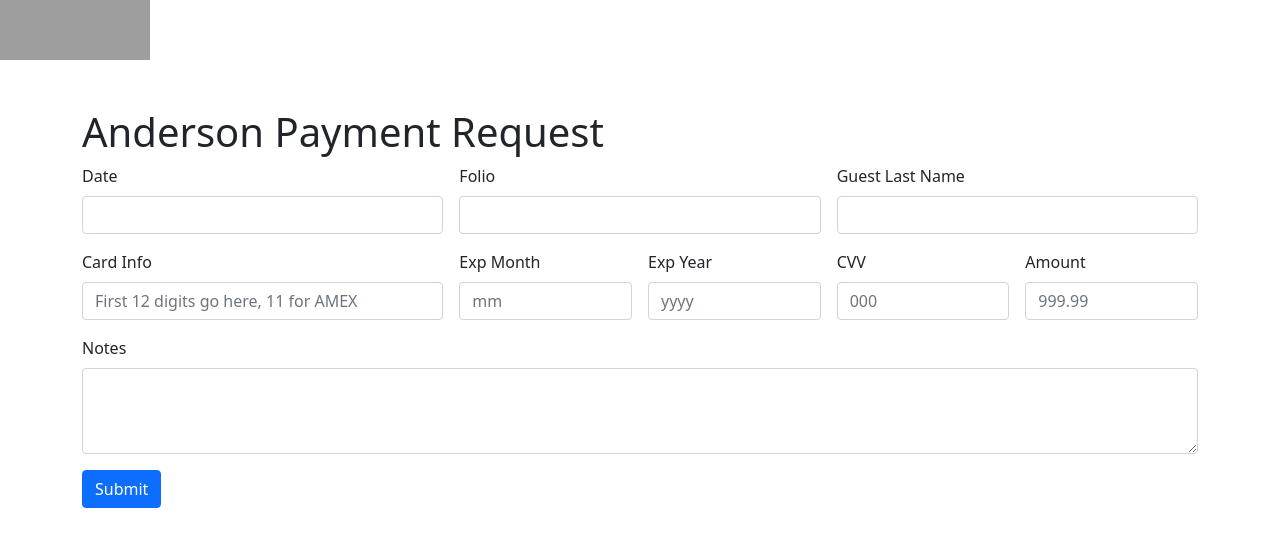
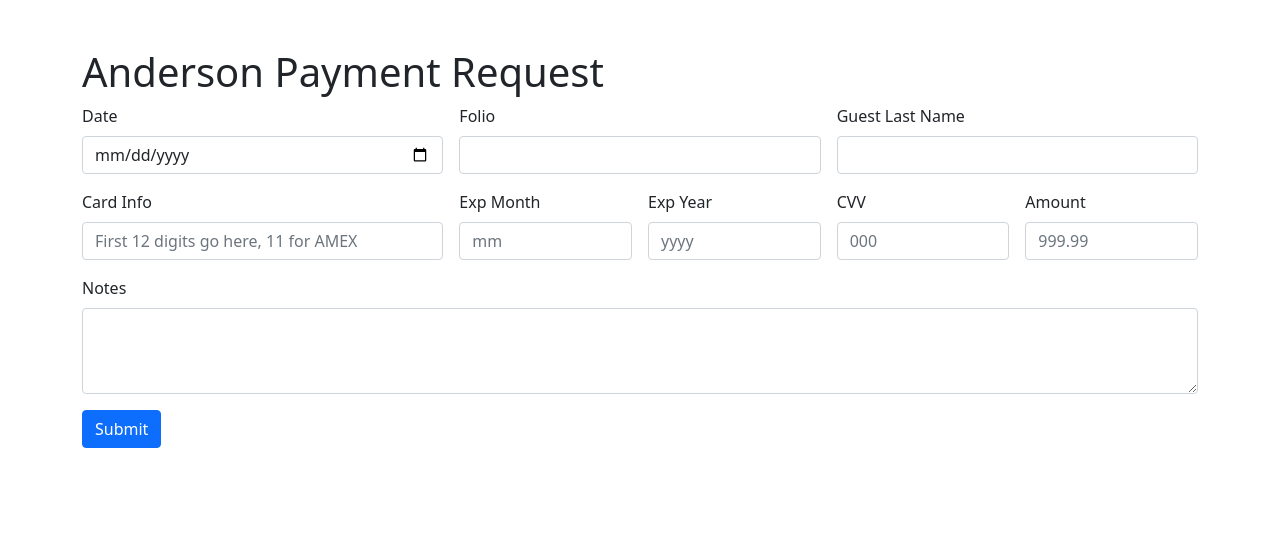
Before and after one commit to gxtl/aocPmtRqst, a plain HTML site: page index.html in a window 1280 px wide. Drawn offline with nearby package versions, Linux system fonts and the light colour scheme; grey boxes are pictures that could not be loaded.

Commit message:
index.html

```diff
--- a/index.html
+++ b/index.html
@@ -7,7 +7,6 @@
 
     <!-- Bootstrap CSS -->
     <link href="https://cdn.jsdelivr.net/npm/bootstrap@5.0.1/dist/css/bootstrap.min.css" rel="stylesheet" integrity="sha384-+0n0xVW2eSR5OomGNYDnhzAbDsOXxcvSN1TPprVMTNDbiYZCxYbOOl7+AMvyTG2x" crossorigin="anonymous">
-    <div><img src="https://gxtl.github.io/aocPmtRqst/Vacasa_Identity_Lookup_Horizontal_RGB-Blue.png" alt="logo" style="width:150px;height:60px;"></div>
     <title>Anderson Payment Request</title>
   </head>
   <body>
@@ -25,7 +24,7 @@
 
           <div class="col-md-4">
             <label for="Date" class="form-label">Date</label>
-            <input type="datetime" class="form-control" name="date" id="date" required>
+            <input type="date" class="form-control" name="date" id="date" required>
           </div>
           <div class="col-md-4">
             <label for="Folio" class="form-label">Folio</label>
```
